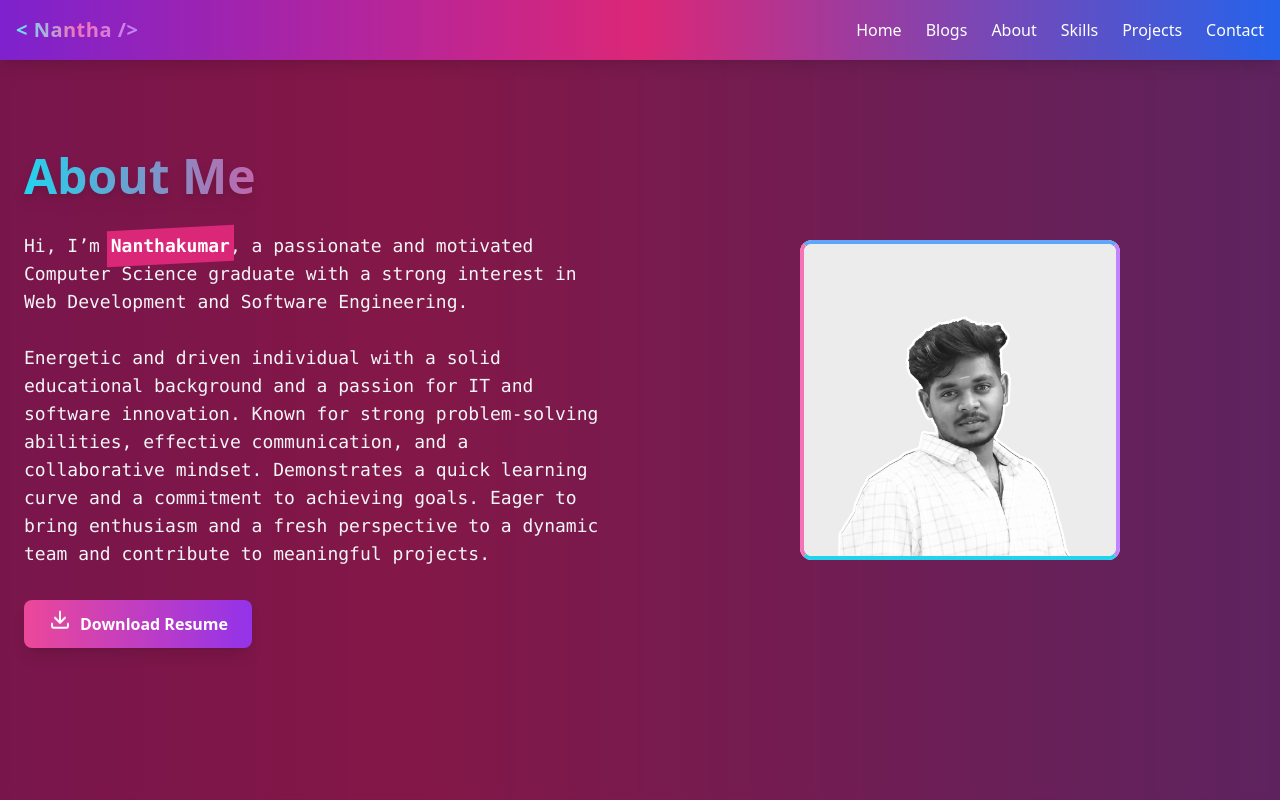
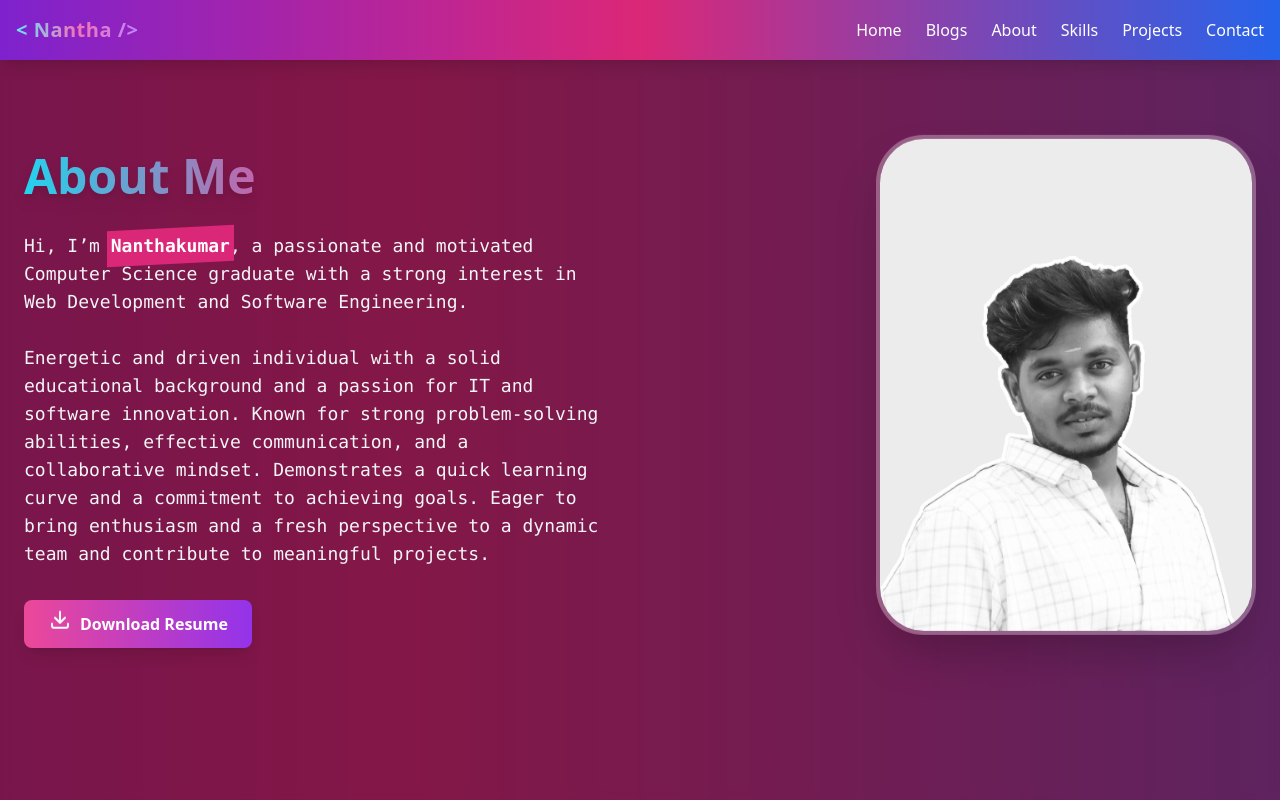
Before and after one commit to Hemsnanthu/Hemsnanthu, an Angular app: page /portfolio in a window 1280 px wide. Shown: the top 800 px of the page. Built offline with nearby package versions, Linux system fonts and the light colour scheme.

Commit message:
[change img]

```diff
--- a/src/app/compnents/about/about.component.html
+++ b/src/app/compnents/about/about.component.html
@@ -69,33 +69,25 @@
     </div>
 
     <!-- Right Profile Image -->
+    <!-- Right Profile Image (Large, No Flip) -->
 <div
   data-aos="fade-left"
   data-aos-duration="1000"
-      class="flex justify-center"
+  class="relative flex justify-center lg:justify-end"
 >
-      <div class="flip-card w-56 h-56 sm:w-72 sm:h-72 md:w-80 md:h-80">
-        <div class="flip-card-inner">
-          <!-- Front Side -->
-          <div class="flip-card-front">
+
+
+  <!-- Main Image -->
   <img
     src="/assets/linkd4 (1).jpg"
     alt="Profile Picture"
-              class="w-full h-full object-cover rounded-xl border-4 border-l-pink-400 border-t-blue-400 border-r-purple-400 border-b-cyan-400"
+    class="w-64 h-80 sm:w-72 sm:h-[28rem] md:w-[380px] md:h-[500px]
+           object-cover
+           rounded-[3rem]
+           shadow-2xl
+           border-4 border-white/30
+           animate-float"
   />
-          </div>
-          <!-- Back Side -->
-          <div
-            class="flip-card-back flex items-center justify-center bg-gradient-to-br from-purple-600 to-pink-500 rounded-xl"
-          >
-            <img
-              src="/assets/linkdback.jpg"
-              alt="Another Image"
-              class="w-full h-full object-cover rounded-xl border-4 border-white/70"
-            />
-          </div>
-        </div>
-      </div>
 </div>
 
   </div>
@@ -118,29 +110,22 @@
     animation: gradientMove 10s ease infinite;
   }
 
-  /* Flip Card Animation */
-  .flip-card {
-    perspective: 1000px;
+  /* Floating up & down animation */
+@keyframes floatY {
+  0% {
+    transform: translateY(0);
   }
-  .flip-card-inner {
-    position: relative;
-    width: 100%;
-    height: 100%;
-    transition: transform 0.8s;
-    transform-style: preserve-3d;
+  50% {
+    transform: translateY(-16px);
   }
-  .flip-card:hover .flip-card-inner {
-    transform: rotateY(180deg);
+  100% {
+    transform: translateY(0);
   }
-  .flip-card-front,
-  .flip-card-back {
-    position: absolute;
-    width: 100%;
-    height: 100%;
-    backface-visibility: hidden;
-    border-radius: 0.75rem;
 }
-  .flip-card-back {
-    transform: rotateY(180deg);
+
+.animate-float {
+  animation: floatY 4s ease-in-out infinite;
 }
+
+
 </style>
--- a/src/app/compnents/projects/projects.component.html
+++ b/src/app/compnents/projects/projects.component.html
@@ -35,7 +35,7 @@
         </p>
 
         <a
-  href="https://github.com/Hemsnanthu/cabinteria.git"
+  href="https://github.com/Hemsnanthu/District-admin-Dashboard.git"
   target="_blank"
   rel="noopener noreferrer"
   class="inline-flex items-center gap-2 px-5 py-2 rounded-full
--- a/tailwind.config.js
+++ b/tailwind.config.js
@@ -1,10 +1,9 @@
 /** @type {import('tailwindcss').Config} */
 module.exports = {
-  content: ["./src/**/*.{html,ts}",
-
-  ],
+  darkMode: 'class', // 👈 REQUIRED
+  content: ['./src/**/*.{html,ts}'],
   theme: {
     extend: {},
   },
   plugins: [],
-}
+};
```
Also changed, not shown: public/assets/nanthupic.jpg (added). Lines whose indentation alone changed are shown as unchanged.
